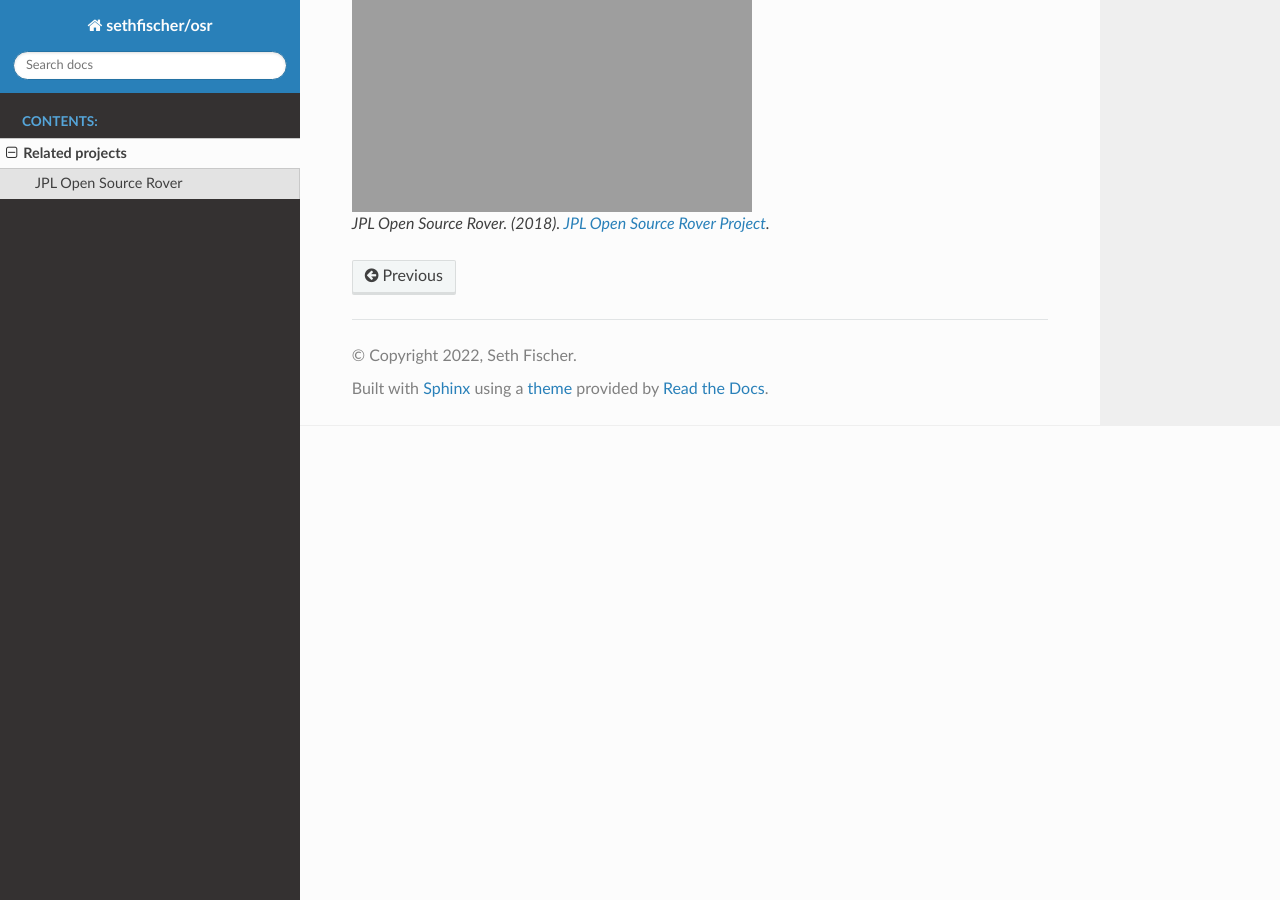
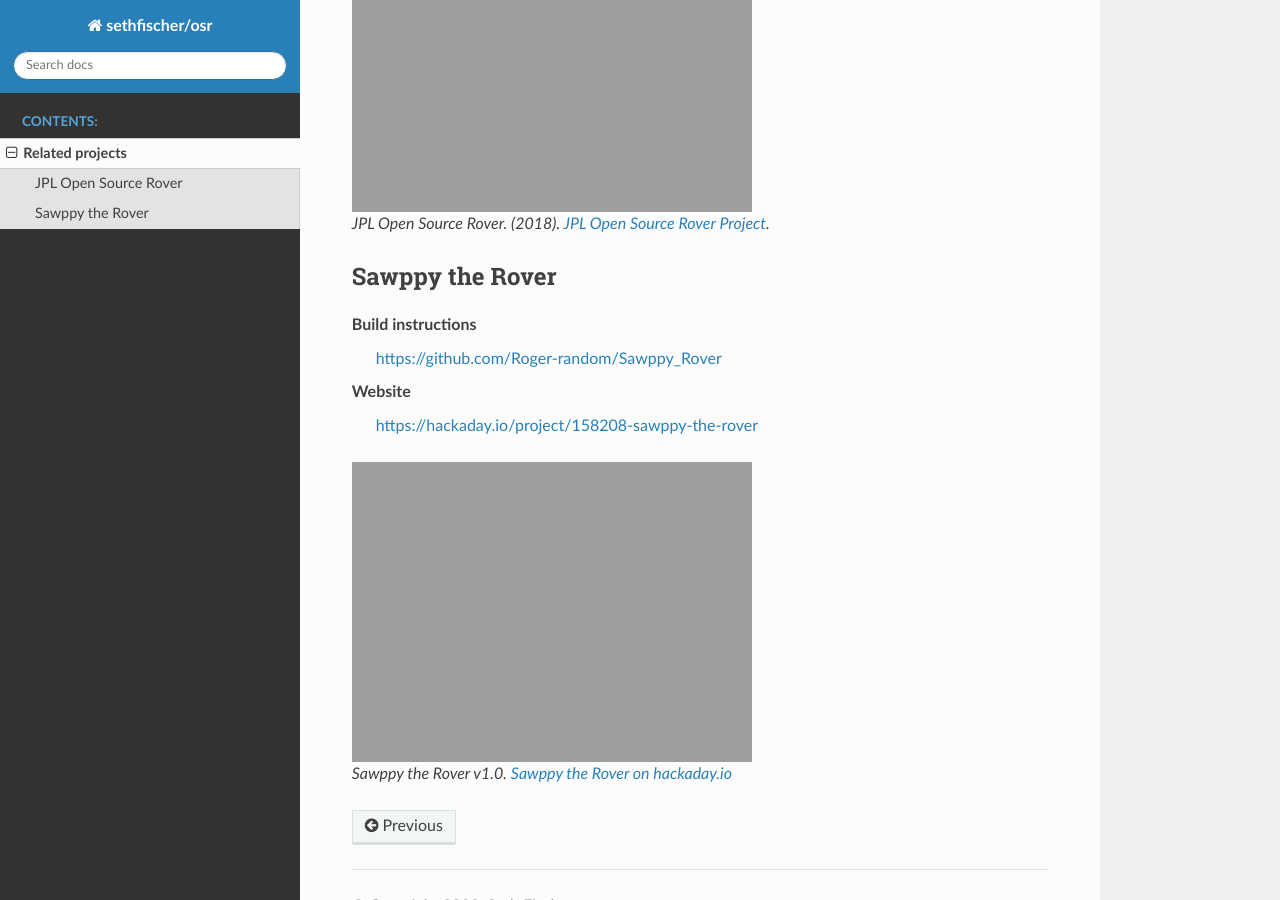
Before and after one commit to sethfischer/rover, a Sphinx documentation site: the page built from docs/related-projects.rst, in a window 1280 px wide and 900 px high, scrolled down 474 px. Built offline with Sphinx 7.4.7 and the Read the Docs theme 2.0.0, drawn with Linux system fonts in a browser that asks for light colours.

Commit message:
docs: add related project sawppy the rover
Image used with permission of Roger Cheng, granted 2022-03-05.

https://github.com/sethfischer/osr/issues/1#issuecomment-1059711739

```diff
--- a/docs/related-projects.rst
+++ b/docs/related-projects.rst
@@ -17,3 +17,19 @@
 
     JPL Open Source Rover. (2018).
     `JPL Open Source Rover Project <https://github.com/nasa-jpl/open-source-rover/commit/b9a78833caa09b227cbc608189bf05ceba8462e6>`_.
+
+
+Sawppy the Rover
+----------------
+
+Build instructions
+    https://github.com/Roger-random/Sawppy_Rover
+
+Website
+    https://hackaday.io/project/158208-sawppy-the-rover
+
+.. figure:: _static/images/related-projects/roger-random-sawppy-v1.0.*
+    :alt: Sawppy the Rover
+
+    Sawppy the Rover v1.0.
+    `Sawppy the Rover on hackaday.io <https://hackaday.io/project/158208-sawppy-the-rover>`_
```
